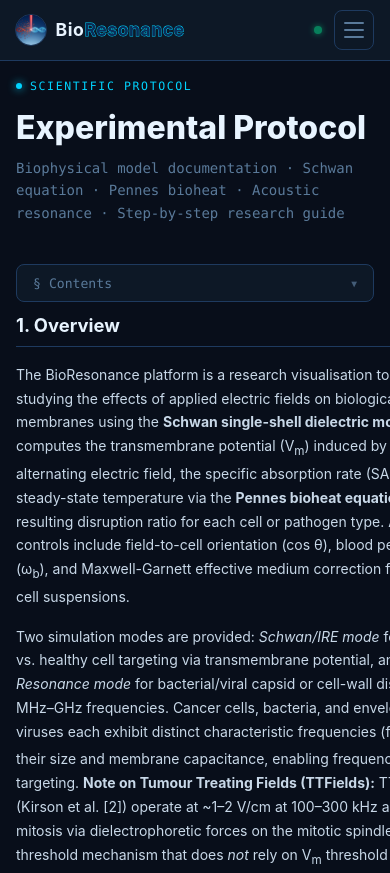
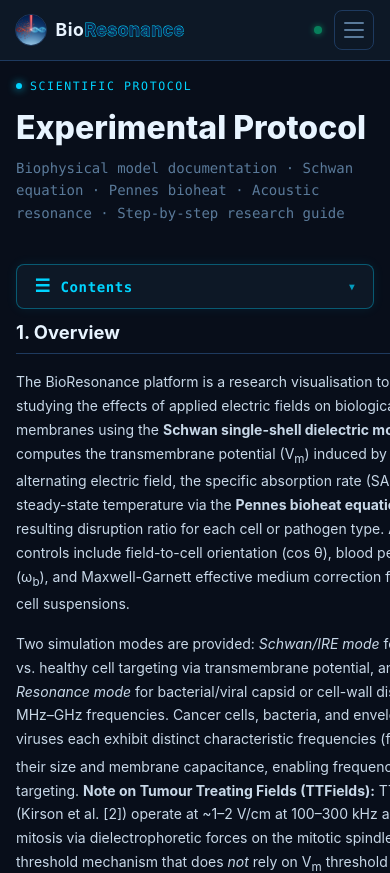
Before and after one commit to PreisTomer/ResoPulse, a Vue app in the folder frontend/: page /protocol in a window 390 px wide. Shown: the top 873 px of the page. Built offline with nearby package versions, Linux system fonts and the light colour scheme.

Commit message:
small corrections to protocol view

```diff
--- a/frontend/src/views/ProtocolView.vue
+++ b/frontend/src/views/ProtocolView.vue
@@ -13,8 +13,9 @@
       </div>
 
       <!-- Mobile-only contents toggle -->
-      <button class="protocol__toc-mobile-btn" @click="tocMobileOpen = !tocMobileOpen">
-        <span>§</span> {{ tocMobileOpen ? 'Close' : 'Contents' }}
+      <button class="protocol__toc-mobile-btn" :class="{ 'protocol__toc-mobile-btn--open': tocMobileOpen }" @click="tocMobileOpen = !tocMobileOpen">
+        <span class="protocol__toc-mobile-icon">☰</span>
+        <span class="protocol__toc-mobile-label">{{ tocMobileOpen ? 'Close' : 'Contents' }}</span>
         <span class="protocol__toc-mobile-caret" :class="{ 'protocol__toc-mobile-caret--open': tocMobileOpen }">▼</span>
       </button>
 
@@ -532,6 +533,8 @@ export default defineComponent({
     padding-bottom: 2.5rem;
     border-bottom: 1px solid var(--color-border);
     margin-bottom: 2.5rem;
+    // Offset scroll-to-anchor by sticky navbar height so headings aren't hidden
+    scroll-margin-top: 5rem;
 
     &:last-child { border-bottom: none; }
   }
@@ -826,20 +829,38 @@ export default defineComponent({
   .protocol__toc-mobile-btn {
     display: flex;
     align-items: center;
-    gap: 0.5rem;
+    gap: 0.6rem;
     width: 100%;
-    padding: 0.65rem 1rem;
+    padding: 0.8rem 1.1rem;
     background: var(--color-surface);
-    border: 1px solid var(--color-border);
+    border: 1.5px solid rgba(0, 212, 255, 0.35);
     border-radius: var(--radius);
-    color: var(--color-text-muted);
-    font-size: 0.82rem;
+    color: var(--color-primary);
+    font-size: 0.88rem;
     font-family: var(--font-mono);
+    font-weight: 600;
+    letter-spacing: 0.04em;
     cursor: pointer;
     margin-bottom: 0.75rem;
-    transition: border-color 0.15s, color 0.15s;
+    transition: border-color 0.15s, background 0.15s, box-shadow 0.15s;
+    box-shadow: 0 0 12px rgba(0, 212, 255, 0.08);
 
-    &:hover { border-color: var(--color-primary); color: var(--color-primary); }
+    &:hover, &--open {
+      border-color: var(--color-primary);
+      background: rgba(0, 212, 255, 0.06);
+      box-shadow: 0 0 18px rgba(0, 212, 255, 0.18);
+    }
+  }
+
+  .protocol__toc-mobile-icon {
+    font-size: 1.1rem;
+    line-height: 1;
+    flex-shrink: 0;
+  }
+
+  .protocol__toc-mobile-label {
+    flex: 1;
+    text-align: left;
   }
 
   // Hide sidebar TOC on mobile by default
@@ -849,7 +870,10 @@ export default defineComponent({
     top: 60px;
     left: 0;
     right: 0;
-    bottom: 0;
+    // Use dvh (dynamic viewport height) so overlay fills screen even as browser
+    // chrome appears/disappears on scroll. Falls back to vh for older browsers.
+    height: calc(100vh - 60px);
+    height: calc(100dvh - 60px);
     z-index: 90;
     background: rgba(8, 14, 26, 0.97);
     backdrop-filter: blur(12px);
```
